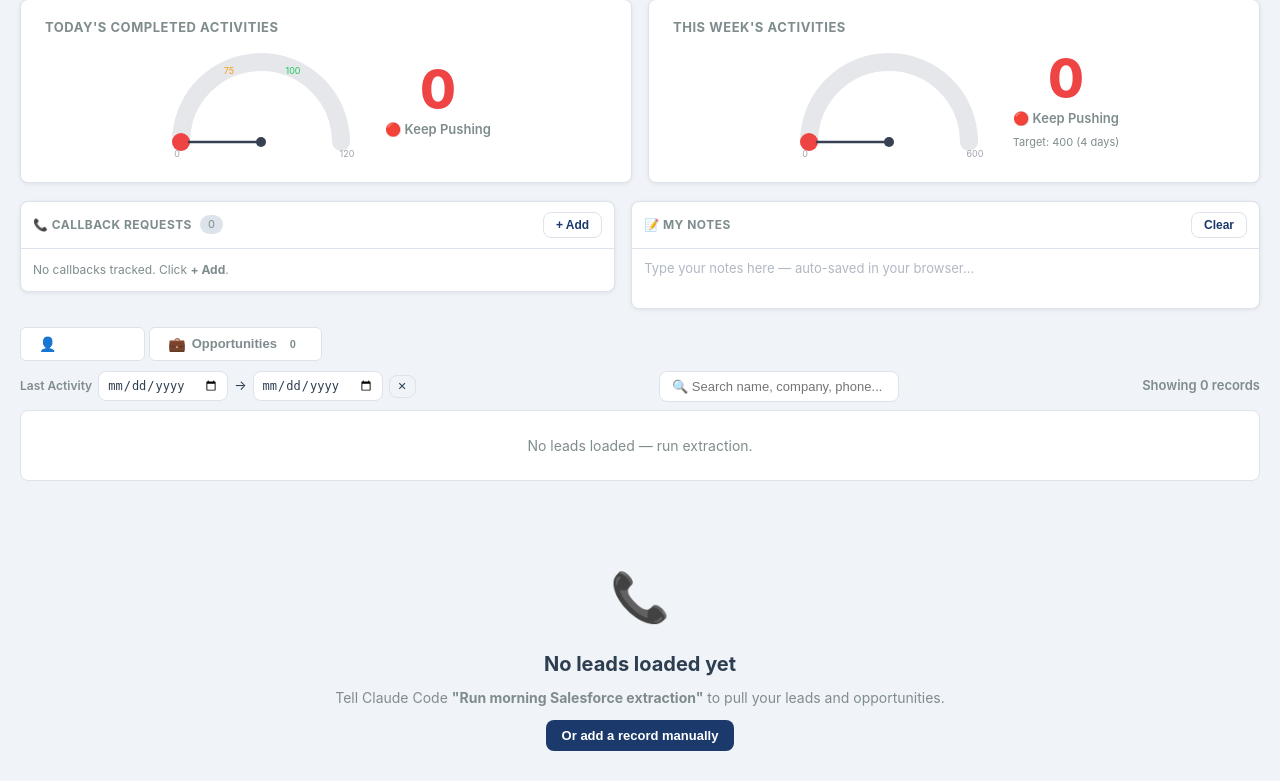
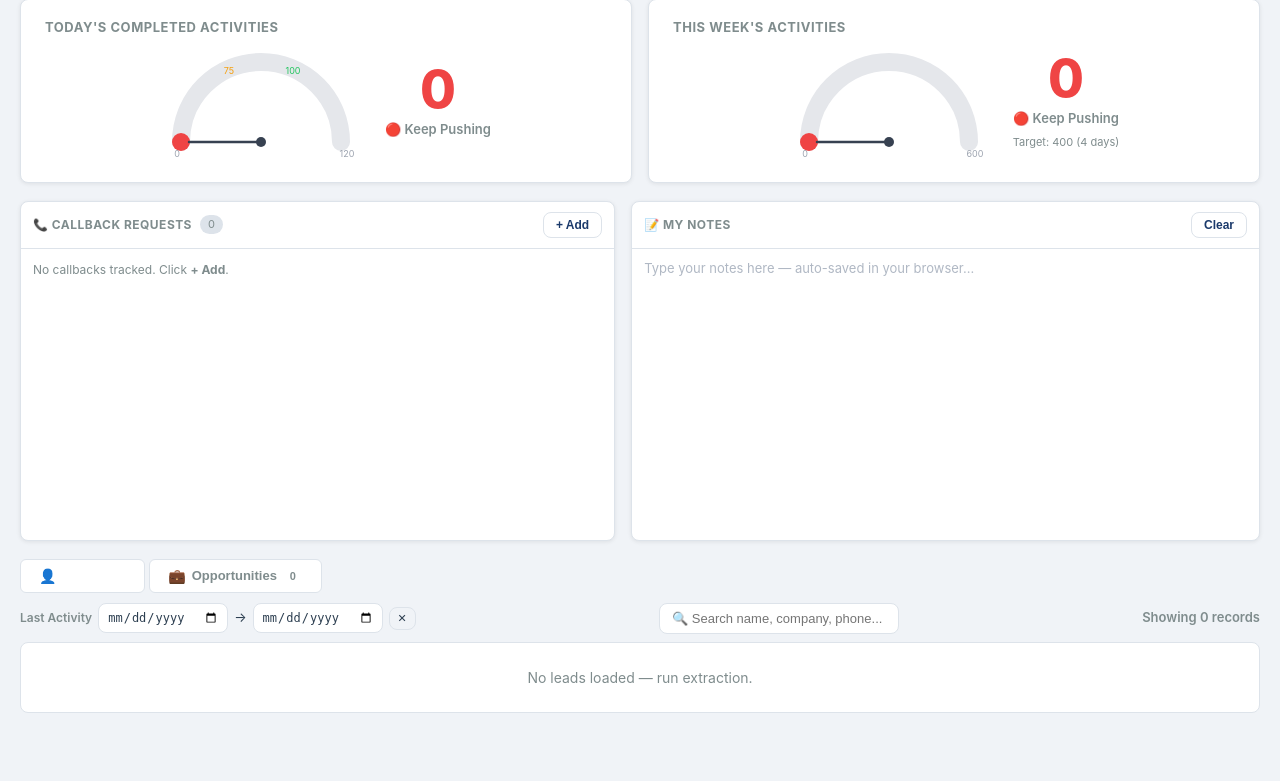
Before and after one commit to bmack99999/Inside-Sales-Claude, a Flask app: page / in a window 1280 px wide. Shown: the part 151-932 px from the top of the page. Before the commit the page ends 902 px from the top, so only its background shows below. Run offline with Flask 3, Linux system fonts and the light colour scheme; data that the repository does not hold is empty.

Commit message:
Fix notes pad height to match callbacks column — use fixed height + stretch alignment
Co-Authored-By: Claude Sonnet 4.6 <noreply@anthropic.com>

```diff
--- a/dashboard/static/style.css
+++ b/dashboard/static/style.css
@@ -1097,7 +1097,7 @@ body {
   display: flex;
   gap: 16px;
   margin-bottom: 18px;
-  align-items: flex-start;
+  align-items: stretch;
 }
 .dp-callbacks-col {
   flex: 0 0 48%;
@@ -1106,7 +1106,7 @@ body {
   border-radius: var(--radius);
   box-shadow: var(--shadow);
   overflow: hidden;
-  max-height: 340px;
+  height: 340px;
   display: flex;
   flex-direction: column;
 }
@@ -1117,7 +1117,7 @@ body {
   border-radius: var(--radius);
   box-shadow: var(--shadow);
   overflow: hidden;
-  max-height: 340px;
+  height: 340px;
   display: flex;
   flex-direction: column;
 }
```
